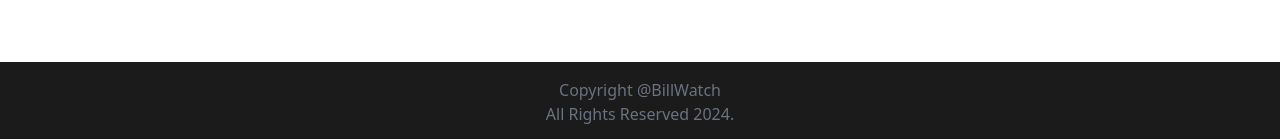
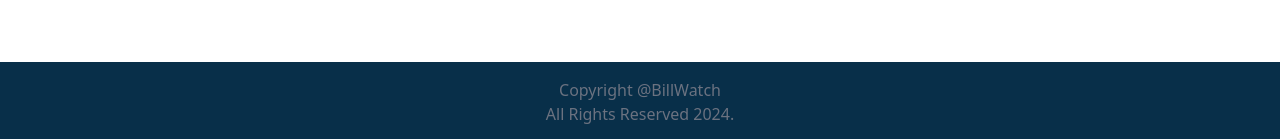
Before and after one commit to Nabilfadilah/shopping-website, a Next.js app: page / in a window 1280 px wide. Shown: the part 2029-2168 px from the top of the page. Built offline with nearby package versions, Linux system fonts and the light colour scheme.

Commit message:
Merubah warna background color footer

```diff
--- a/src/components/Footer.tsx
+++ b/src/components/Footer.tsx
@@ -2,7 +2,7 @@ import React from "react";
 
 const Footer = () => {
   return (
-    <div className="bg-blackish text-gray-500 text-center py-4 pb-16 md:pb-4">
+    <div className="bg-sky-950 text-gray-500 text-center py-4 pb-16 md:pb-4">
       Copyright @BillWatch <br /> All Rights Reserved 2024.
     </div>
   );
```
